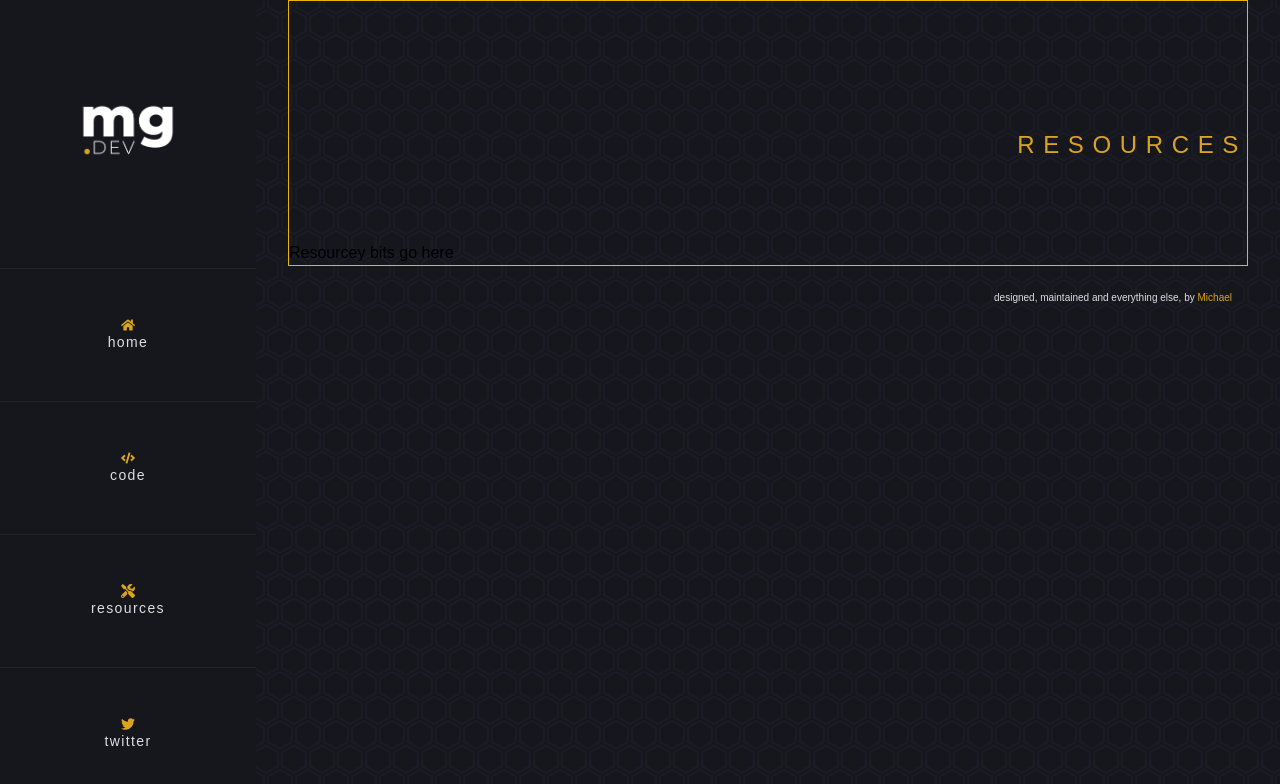
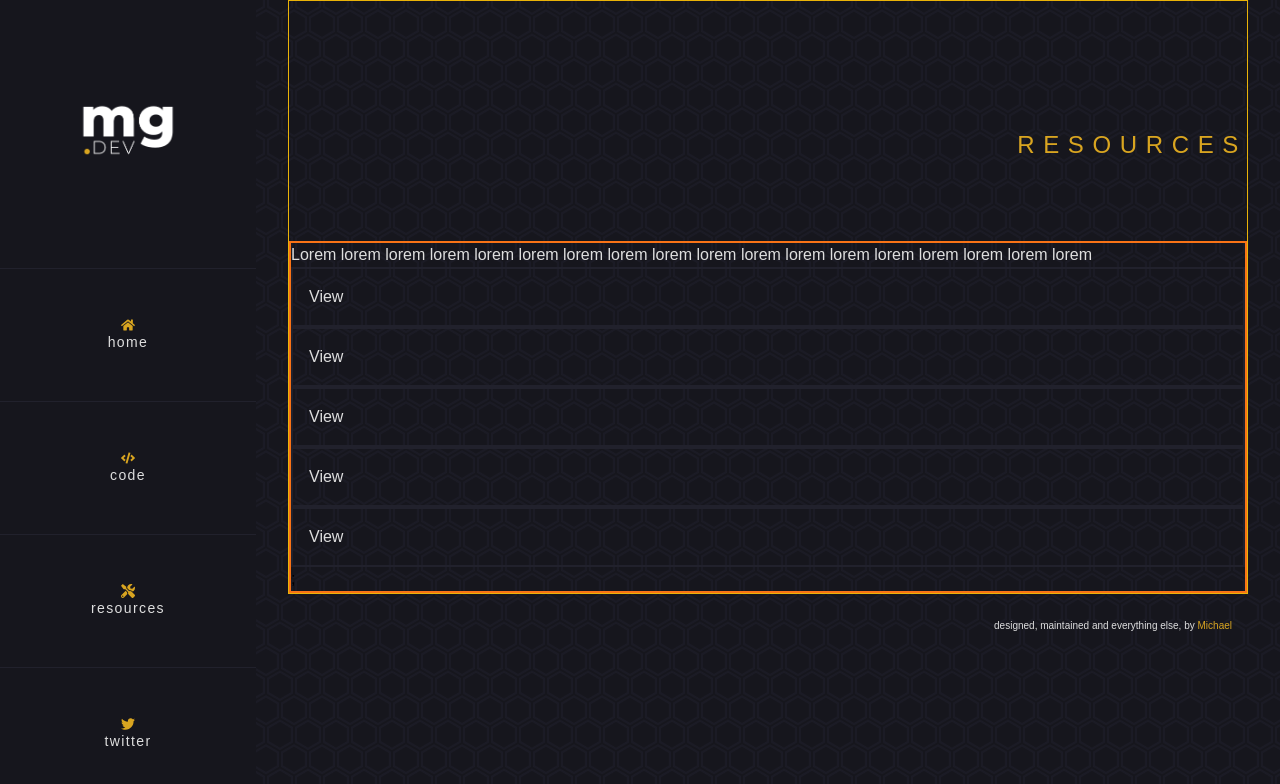
Before and after one commit to michaelgainford/michaelgainford.github.io, a React (Create React App) app: page /resources in a window 1280 px wide. Shown: the top 784 px of the page. Built offline with nearby package versions, Linux system fonts and the light colour scheme.

Commit message:
Started to break down resources page

```diff
--- a/src/components/MyProjects.js
+++ b/src/components/MyProjects.js
@@ -3,11 +3,11 @@ import MyProjectsSub from "./MyProjectsSub";
 
 const MyProjects = () => {
   return (
-    <div className="projects flex flex-col gap-4 w-full border-cyan-500 text-light">
+    <div className=" min-h-full flex flex-col gap-4 w-full border-cyan-500 text-light">
       <h1 className="text-base md:text-2xl text-highlight tracking-[0.36em] mb-8 md:mb-16 text-center md:text-right uppercase">
         My Work
       </h1>
-      <div className="projects gap-y-4">
+      <div className="gap-y-4">
         <MyProjectsMain />
         <MyProjectsSub />
       </div>
--- a/src/components/MyResources.js
+++ b/src/components/MyResources.js
@@ -1,13 +1,15 @@
 //import imagePlaceholder from "../assets/global-images/image-placeholder.png";
+import MyResourcesCollection from "./MyResourcesItems";
 
 const MyResources = () => {
   return (
-    <div className="projects flex flex-col gap-4 w-full border-cyan-500">
+    <div className="flex flex-col gap-4 w-full border-cyan-500">
       <h1 className="text-2xl text-highlight tracking-[0.36em] mb-16 text-right uppercase">
         Resources
       </h1>
-      <div className="projects border-solid border-orange-500 gap-y-12">
-        Resourcey bits go here
+      <div className="border-solid border-2 border-orange-500 gap-y-4">
+        <p className="text-light">Lorem lorem lorem lorem lorem lorem lorem lorem lorem lorem lorem lorem lorem lorem lorem lorem lorem lorem </p>
+        <MyResourcesCollection />
       </div>
     </div>
   );
--- /dev/null
+++ b/src/components/MyResourcesItems.js
@@ -0,0 +1,51 @@
+//import imagePlaceholder from "../assets/global-images/image-placeholder.png";
+
+const MyResourcesCollection = () => {
+  const myResourcesCollectionInfo = [
+    {
+      id: 1,
+      resourceName: "",
+      resourceUrl: "https://google.co.uk",
+      resourceImage: "image",
+    },
+    {
+      id: 2,
+      resourceName: "",
+      resourceUrl: "https://google.co.uk",
+      resourceImage: "image",
+    },
+    {
+      id: 3,
+      resourceName: "",
+      resourceUrl: "https://google.co.uk",
+      resourceImage: "image",
+    },
+    {
+      id: 4,
+      resourceName: "",
+      resourceUrl: "https://google.co.uk",
+      resourceImage: "image",
+    },
+    {
+      id: 5,
+      resourceName: "",
+      resourceUrl: "https://google.co.uk",
+      resourceImage: "image",
+    },
+  ];
+  return (
+    <div className="resource-collection">
+      {Object.values(myResourcesCollectionInfo).map((myResource) => {
+        return (
+          <div key="myResource.id" className="resource border-2 border-theme-alt p-4 text-light flex">
+            <div className="resource-name">{myResource.resourceName}</div>
+            <div className="resource-image">{myResource.image}</div>
+            <a href="{myResource.resourceUrl}">View</a>
+          </div>
+        );
+      })};
+    </div>
+  );
+};
+
+export default MyResourcesCollection;
```
